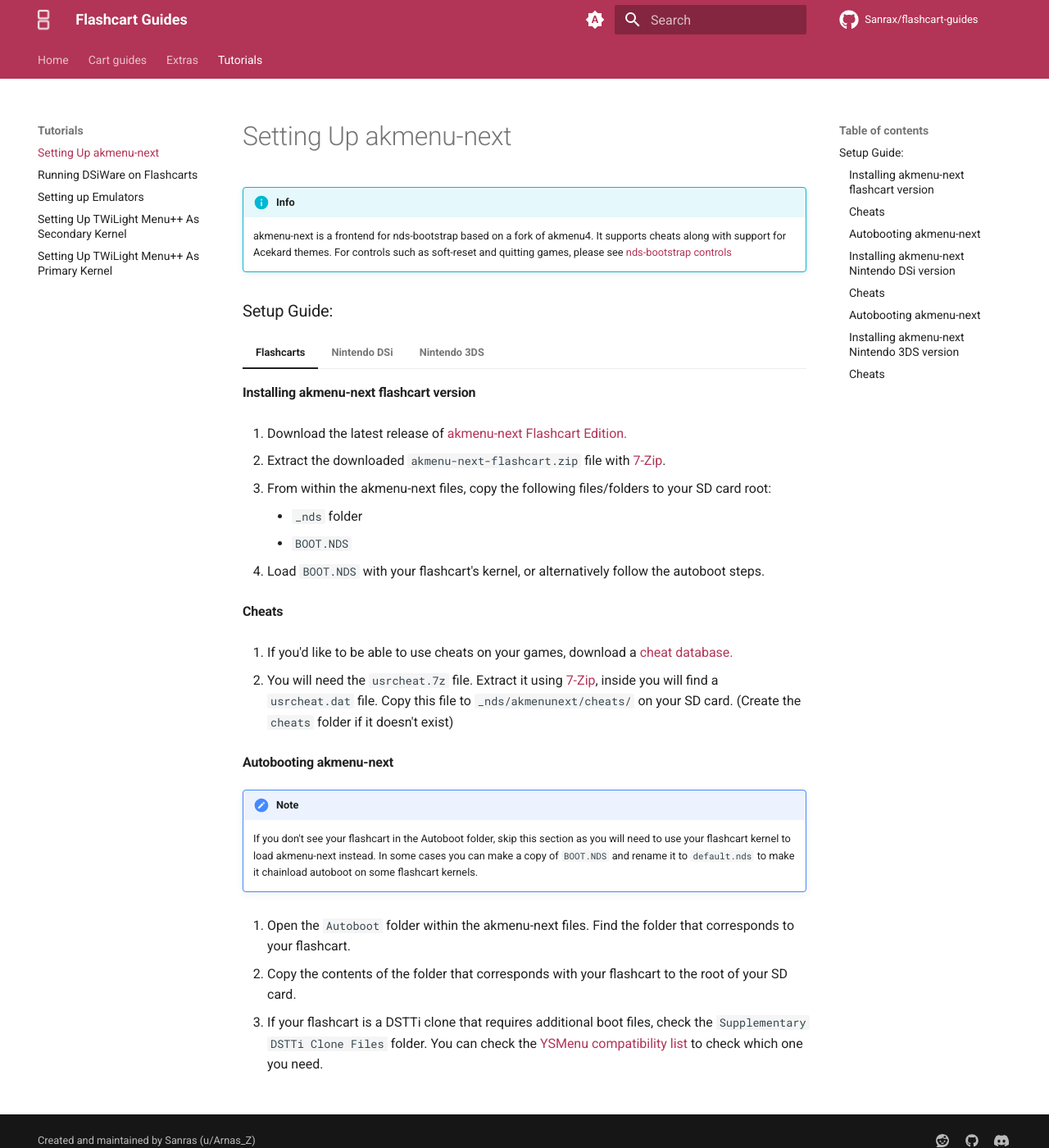
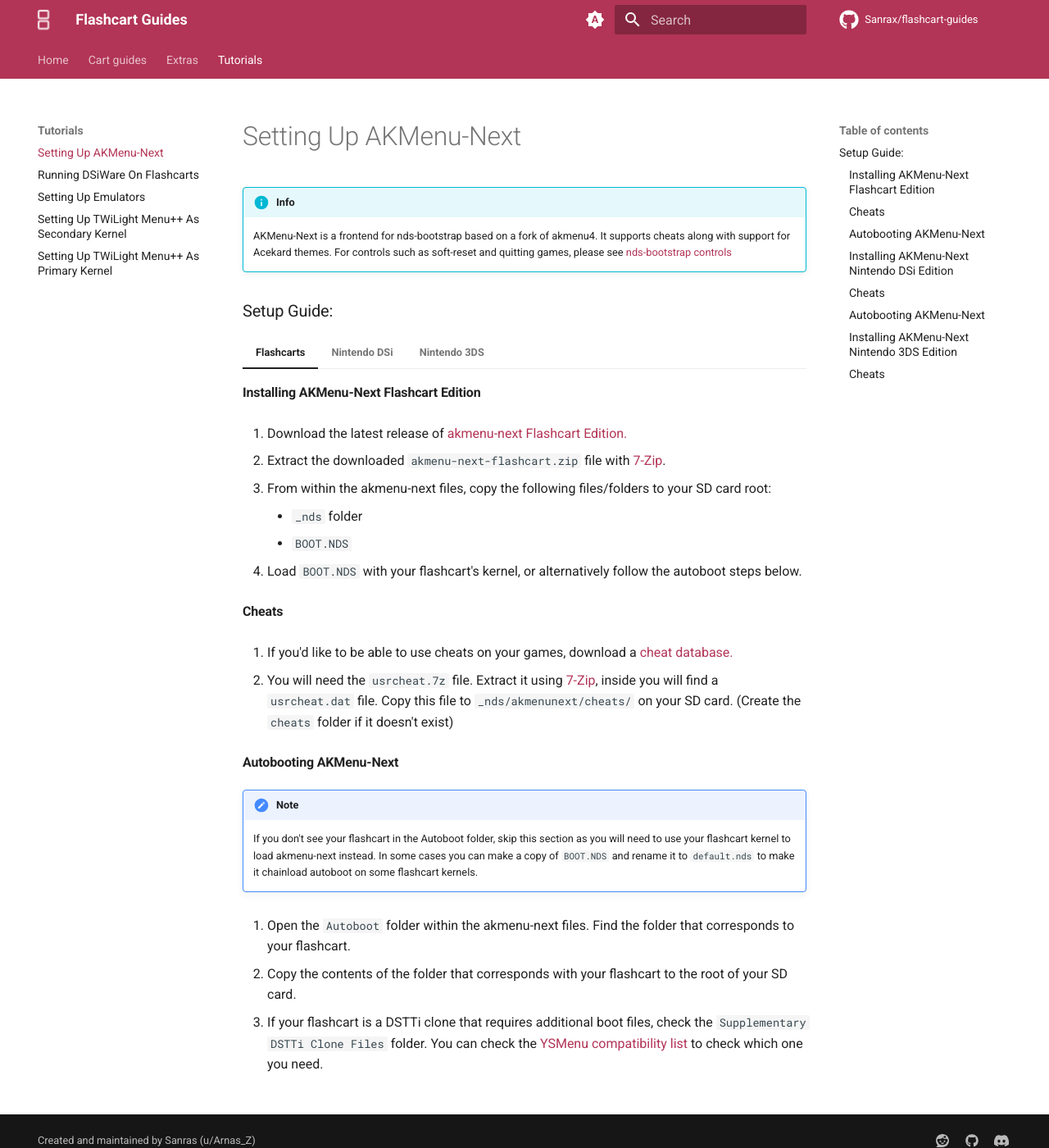
Before and after one commit to Sanrax/flashcart-guides, an MkDocs documentation site: the page built from docs/tutorials/akmenu-next.md, in a window 1280 px wide and 1400 px high. Shown: the whole window at 82% size. Built offline with MkDocs 1.6.1 and Material for MkDocs 9.7.7, drawn with Linux system fonts in a browser that asks for light colours; comment, search, counter and statistics services are not loaded.

Commit message:
[Tutorials] Phrasing, grammar, and capitalization fixes

```diff
--- a/docs/tutorials/akmenu-next.md
+++ b/docs/tutorials/akmenu-next.md
@@ -1,19 +1,19 @@
 ---
-title: Setting Up akmenu-next
+title: Setting Up AKMenu-Next
 ---
 
-# Setting Up akmenu-next
+# Setting Up AKMenu-Next
 
 !!! info
 
-    akmenu-next is a frontend for nds-bootstrap based on a fork of akmenu4. It supports cheats along with support for Acekard themes.
+    AKMenu-Next is a frontend for nds-bootstrap based on a fork of akmenu4. It supports cheats along with support for Acekard themes.
     For controls such as soft-reset and quitting games, please see [nds-bootstrap controls](https://wiki.ds-homebrew.com/nds-bootstrap/controls)
 
 ### Setup Guide:
 
 === "Flashcarts"
 
-    #### Installing akmenu-next flashcart version
+    #### Installing AKMenu-Next Flashcart Edition
 
     1. Download the latest release of [akmenu-next Flashcart Edition.](https://github.com/coderkei/akmenu-next/releases/latest/download/akmenu-next-flashcart.zip)
 
@@ -24,7 +24,7 @@
         - `_nds` folder
         - `BOOT.NDS`
 
-    1. Load `BOOT.NDS` with your flashcart's kernel, or alternatively follow the autoboot steps.
+    1. Load `BOOT.NDS` with your flashcart's kernel, or alternatively follow the autoboot steps below.
 
     #### Cheats
 
@@ -32,7 +32,7 @@
 
     1. You will need the `usrcheat.7z` file. Extract it using [7-Zip](https://www.7-zip.org/), inside you will find a `usrcheat.dat` file. Copy this file to `_nds/akmenunext/cheats/` on your SD card. (Create the `cheats` folder if it doesn't exist)
 
-    #### Autobooting akmenu-next
+    #### Autobooting AKMenu-Next
 
     !!! note
 
@@ -50,16 +50,16 @@
 
         This requires a modded Nintendo DSi system. If your Nintendo DSi is not modded, please follow [dsi.cfw.guide](https://dsi.cfw.guide) to install it.
 
-    #### Installing akmenu-next Nintendo DSi version
+    #### Installing AKMenu-Next Nintendo DSi Edition
 
     1. Download the latest release of [akmenu-next DSi Edition.](https://github.com/coderkei/akmenu-next/releases/latest/download/akmenu-next-dsi.zip)
 
     1. Extract the downloaded `akmenu-next-dsi.zip` file with [7-Zip](https://www.7-zip.org/).
 
-    !!! warning
+        !!! warning
 
-        If you are using Twilightmenu++ and want to dual boot akmenu-next, do not copy over `BOOT.NDS` as this will overwrite the one Twilightmenu++ uses.
-        You can instead launch `akmenu-next.dsi` with Twilightmenu++ or Unlaunch.
+            If you are using TWiLight Menu++ and want to dual boot akmenu-next, do not copy over `BOOT.NDS` as this will overwrite the one TWiLight Menu++ uses.
+            You can instead launch `akmenu-next.dsi` with TWiLight Menu++ or Unlaunch.
 
     1. From within the akmenu-next files, copy the following files/folders to your SD card root:
 
@@ -75,7 +75,7 @@
 
     1. You will need the `usrcheat.7z` file. Extract it using [7-Zip](https://www.7-zip.org/), inside you will find a `usrcheat.dat` file. Copy this file to `_nds/akmenunext/cheats/` on your SD card. (Create the `cheats` folder if it doesn't exist)
 
-    #### Autobooting akmenu-next
+    #### Autobooting AKMenu-Next
 
     1. Turn on your DSi while holding A and B
 
@@ -90,7 +90,7 @@
 
         This requires a modded Nintendo 3DS system. If your Nintendo 3DS is not modded, please follow [3ds.hacks.guide](https://3ds.hacks.guide) to install it.
 
-    #### Installing akmenu-next Nintendo 3DS version
+    #### Installing AKMenu-Next Nintendo 3DS Edition
 
     1. Download the latest release of [akmenu-next 3DS Edition.](https://github.com/coderkei/akmenu-next/releases/latest/download/akmenu-next-3ds.zip)
 
```
Also changed, not shown: other parts of docs/tutorials/akmenu-next.md (+7 -3 lines), docs/tutorials/dsiware.md (+1 -1 lines), docs/tutorials/emulators.md (+1 -1 lines).
